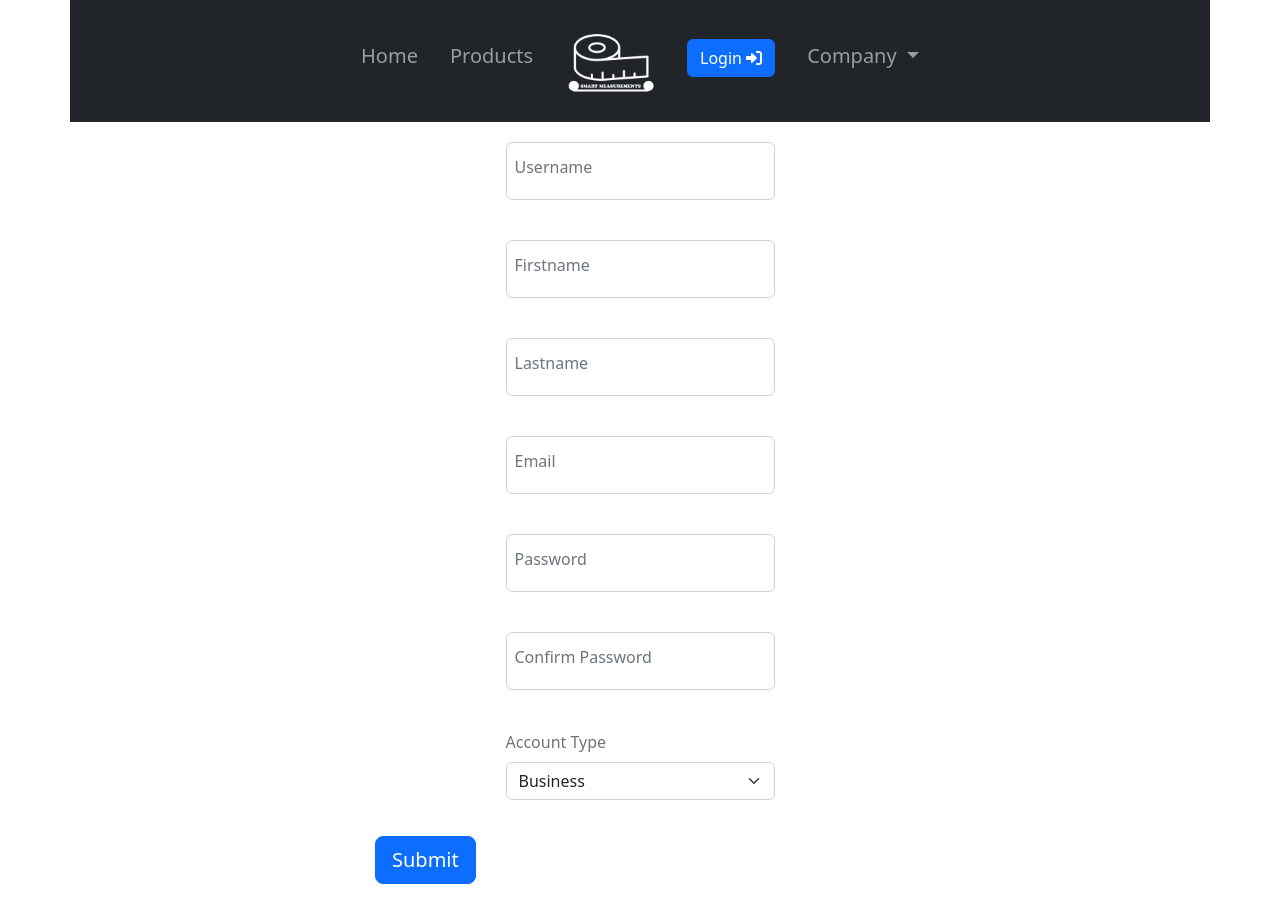
After one commit to FittedSize/Measurement, a Django app: page /register_user/ in a window 1280 px wide. The commit adds this page. Run offline with Django 4.2, Linux system fonts and the light colour scheme.

Commit message:
Feat:Add registration page

```diff
--- a/app/forms.py
+++ b/app/forms.py
@@ -1,6 +1,52 @@
 from django import forms
+from django.core.exceptions import ValidationError
+from django.utils.translation import gettext_lazy as gtl
+from django.contrib.auth import hashers
+
+from .models import User
 
 
 class LoginForm(forms.Form):
     email = forms.EmailField()
     password = forms.CharField()
+
+
+class UserCreationForm(forms.ModelForm):
+    password = forms.CharField(widget=forms.PasswordInput)
+
+    confirm_password = forms.CharField(widget=forms.PasswordInput)
+
+    class Meta:
+        model = User
+        fields = [
+            "first_name",
+            "last_name",
+            "username",
+            "email",
+            "password",
+            "confirm_password",
+            "account_type",
+        ]
+
+    def clean_email(self):
+        email = self.cleaned_data["email"]
+
+        try:
+            User.objects.get(email=email)
+            raise ValidationError(gtl("Account with this email already exist"))
+        except User.DoesNotExist:
+            return email
+
+    def clean(self):
+        clean_data = super().clean()
+        passwd1 = clean_data.get("password")
+        passwd2 = clean_data.get("confirm_password")
+        if passwd1 != passwd2:
+            msg = "Password Mismatch"
+
+            self.add_error("password", msg)
+            self.add_error("confirm_password", msg)
+        else:
+            # hash the password
+            password = hashers.make_password(self.cleaned_data["password"])
+            self.cleaned_data["password"] = password
--- /dev/null
+++ b/app/templates/app/registration.html
@@ -0,0 +1,82 @@
+{% extends "app/layout.html" %}
+
+{% block title %}Registration Page{% endblock %}
+
+{% block main %}
+<div class="container h-100">
+<form method="POST" action="{% url 'register_user' %}">
+
+	{% include "app/notifications.html" %}
+	<div class="row justify-content-center align-items-center p-3">
+	<div class="form-floating col-sm-8 col-md-6 col-lg-3 p-1">
+		<input class="form-control" type="text" placeholder="Username" id="username" name="username" required/>
+		<label class="form-label text-secondary" for="username">Username
+		</label>
+	</div>
+	</div>
+	<div class="row justify-content-center align-items-center p-3">
+
+	<div class="form-floating col-sm-8 col-md-6 col-lg-3  p-1">
+		<input class="form-control" type="text" placeholder="First Name" id="first_name" name="first_name" required/>
+		<label class="form-label text-secondary" for="first_name">Firstname
+		</label>
+	</div>
+	</div>
+
+	<div class="row justify-content-center align-items-center p-3">
+
+	<div class="form-floating col-sm-8 col-md-6 col-lg-3  p-1">
+		<input class="form-control" type="text" placeholder="Last Name" id="last_name" name="last_name" required/>
+		<label class="form-label text-secondary" for="last_name">Lastname
+		</label>
+	</div>
+	</div>
+
+	<div class="row justify-content-center align-items-center p-3">
+	<div class="form-floating col-sm-8 col-md-6 col-lg-3 p-1">
+		<input class="form-control" type="email" placeholder="Email" id="email" name="email" required/>
+		<label class="form-label text-secondary" for="email">Email
+		</label>
+	</div>
+	</div>
+
+	<div class="row justify-content-center align-items-center p-3">
+	<div class="form-floating col-sm-8 col-md-6 col-lg-3 p-1">
+		<input class="form-control" type="password" placeholder="Password" id="password" name="password" required/>
+		<label class="form-label text-secondary" for="password">Password
+		</label>
+	</div>
+	</div>
+
+	<div class="row justify-content-center align-items-center p-3">
+	<div class="form-floating col-sm-8 col-md-6 col-lg-3 p-1">
+		<input class="form-control" type="password" placeholder="Confirm Password" id="confirm_password" name="confirm_password" required/>
+		<label class="form-label text-secondary" for="confirm_password">Confirm Password
+		</label>
+	</div>
+	</div>
+	{% csrf_token %}
+	<div class="row justify-content-center align-items-center p-3">
+	<div class="form-group col-sm-8 col-md-6 col-lg-3 p-1">
+		<label class="form-label text-secondary" for="confirm_password">Account Type
+		</label>
+		<select class="form-select"  id="caccount_type" name="account_type" required>
+		<option value="BU">Business</option>
+		<option value="IN">Individual</option>
+
+		</select>
+
+	</div>
+
+	</div>
+
+
+	<div class="row justify-content-center align-items-center p-3">
+	<div class="col-5 col-md-6">
+	<button class="btn btn-lg  btn-primary">Submit </button>
+	</div>
+	</div>
+
+</form>
+</div>
+{% endblock %}
--- a/app/urls.py
+++ b/app/urls.py
@@ -9,4 +9,5 @@ urlpatterns = [
     path("about/", views.about_us, name="about_us"),
     path("contact/", views.contact_us, name="contact_us"),
     path("user_page/", views.user_page, name="user_page"),
+    path("register_user/", views.register_user, name="register_user"),
 ]
--- a/app/utility.py
+++ b/app/utility.py
@@ -18,7 +18,7 @@ def get_error_list(form_errors):
     error_list = []
     for _, value in json.loads(form_errors.as_json()).items():
         error_list.append(value[0]["message"])
-    return error_list
+    return list(set(error_list))
 
 
 def authenticate_user(email, password):
--- a/app/views.py
+++ b/app/views.py
@@ -2,7 +2,7 @@ from django.shortcuts import render, redirect
 from django.contrib.auth import login, logout
 from django.contrib.auth.decorators import login_required
 from django.urls import reverse
-from .forms import LoginForm
+from .forms import LoginForm, UserCreationForm
 from .utility import get_error_list, authenticate_user
 
 
@@ -14,6 +14,7 @@ def get_data():
         contact_us="contact_us",
         about_us="about_us",
         logout_page="logout_page",
+        user_page="user_page",
         info=False,
         success=False,
         danger=False,
@@ -69,3 +70,24 @@ def about_us(request):
 def logout_page(request):
     logout(request)
     return redirect(reverse("home_page"))
+
+
+def register_user(request):
+    page_data = get_data()
+    page_data["form"] = UserCreationForm()
+
+    if request.method == "GET":
+        if request.user.is_authenticated:
+            return redirect(reverse("user_page"))
+
+        return render(request, "app/registration.html", context=page_data)
+    elif request.method == "POST":
+        data = request.POST
+        form = UserCreationForm(data)
+        if form.is_valid():
+            form.save()
+            page_data["success"] = "Registration SucessFull"
+
+            return render(request, "app/registration.html", context=page_data)
+        page_data["danger"] = get_error_list(form.errors)
+        return render(request, "app/registration.html", context=page_data)
```
Also changed, not shown: app/templates/app/login.html (+9 -8 lines).
